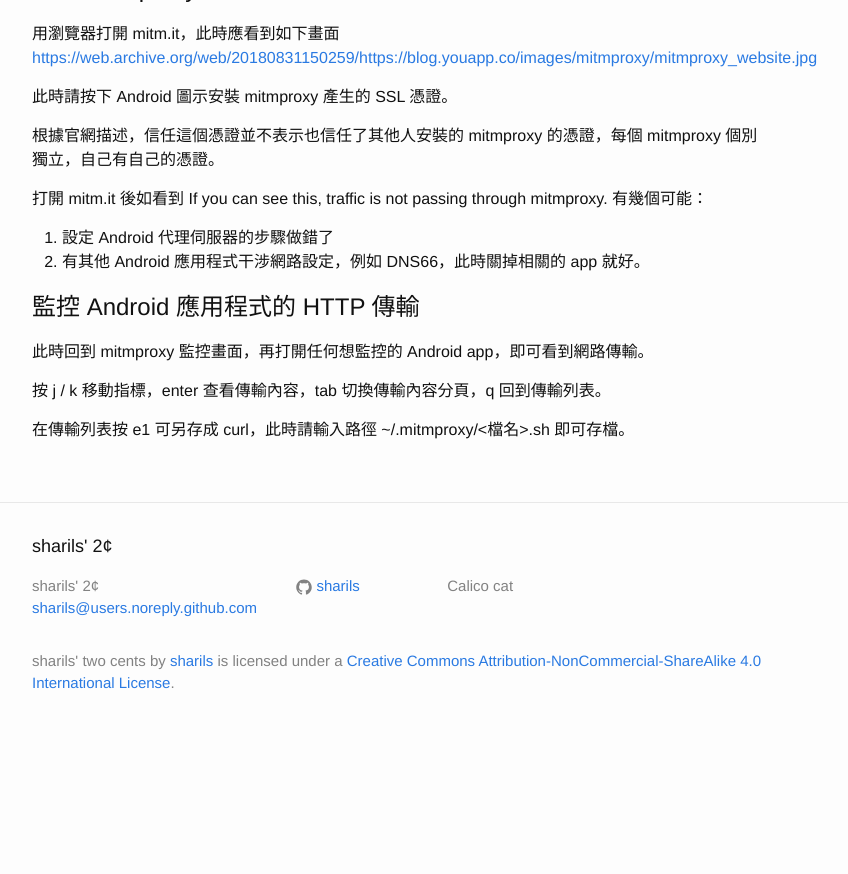
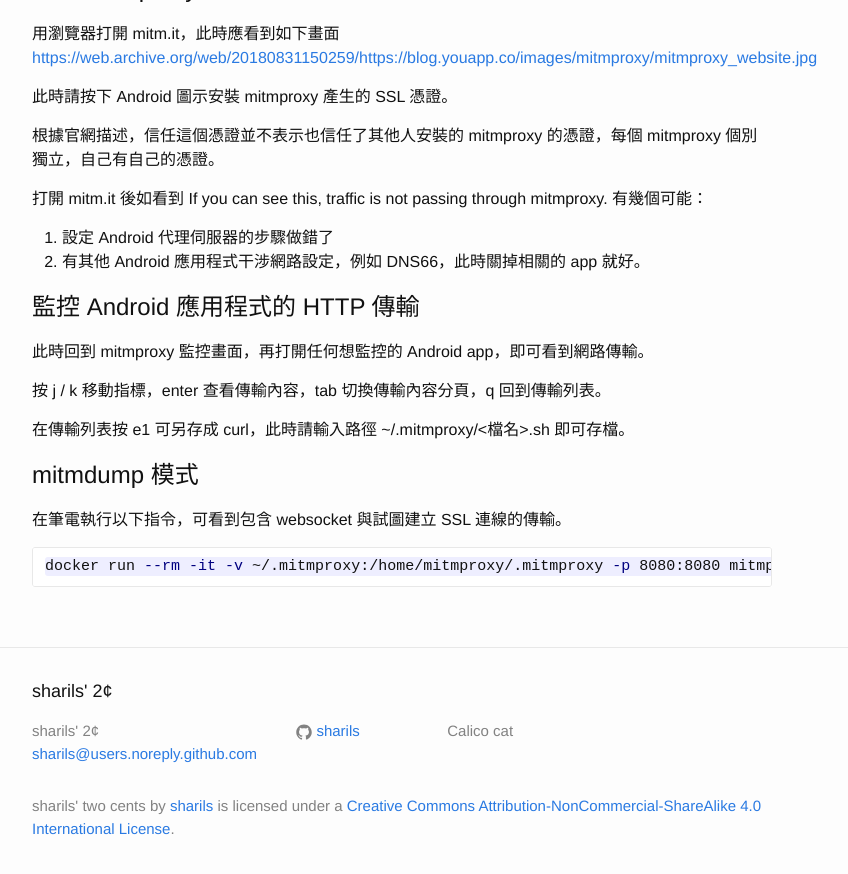
Before and after one commit to sharils/sharils.github.io, a Jekyll site: the page built from _posts/2018-08-31-mitmproxy.markdown, in a window 1280 px wide and 900 px high, scrolled down 816 px. Shown: the top 874 px of the window, without its empty margins (238-1086 px from the left). Built offline with Jekyll 4.4.1, drawn with Linux system fonts in a browser that asks for light colours; before the commit the page ends 1571 px from its top, so only the background shows below that.

Commit message:
Add mitmdump

````diff
--- a/_posts/2018-08-31-mitmproxy.markdown
+++ b/_posts/2018-08-31-mitmproxy.markdown
@@ -52,3 +52,11 @@ docker run --rm -it -v ~/.mitmproxy:/home/mitmproxy/.mitmproxy -p 8080:8080 mitm
 按 j / k 移動指標，enter 查看傳輸內容，tab 切換傳輸內容分頁，q 回到傳輸列表。
 
 在傳輸列表按 e1 可另存成 curl，此時請輸入路徑 ~/.mitmproxy/<檔名>.sh 即可存檔。
+
+# mitmdump 模式
+
+在筆電執行以下指令，可看到包含 websocket 與試圖建立 SSL 連線的傳輸。
+
+```sh
+docker run --rm -it -v ~/.mitmproxy:/home/mitmproxy/.mitmproxy -p 8080:8080 mitmproxy/mitmproxy mitmdump -p 8080
+```
````
